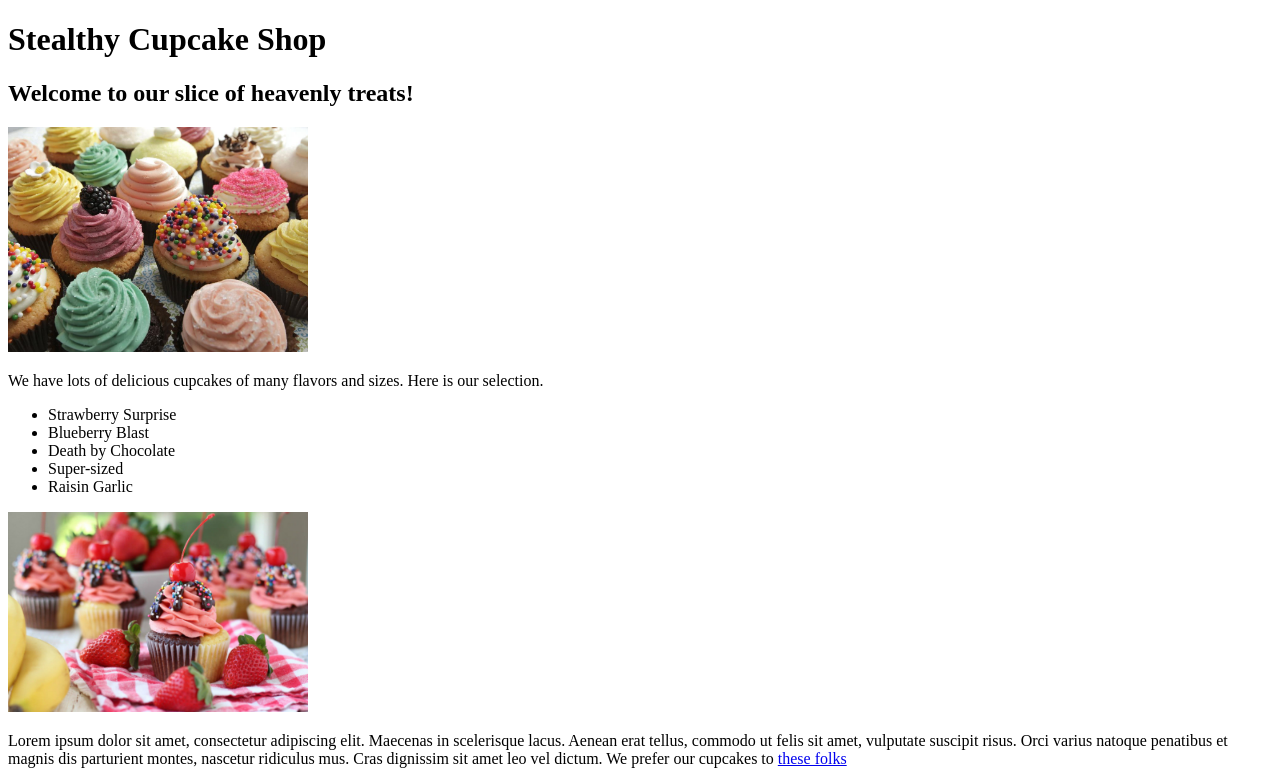
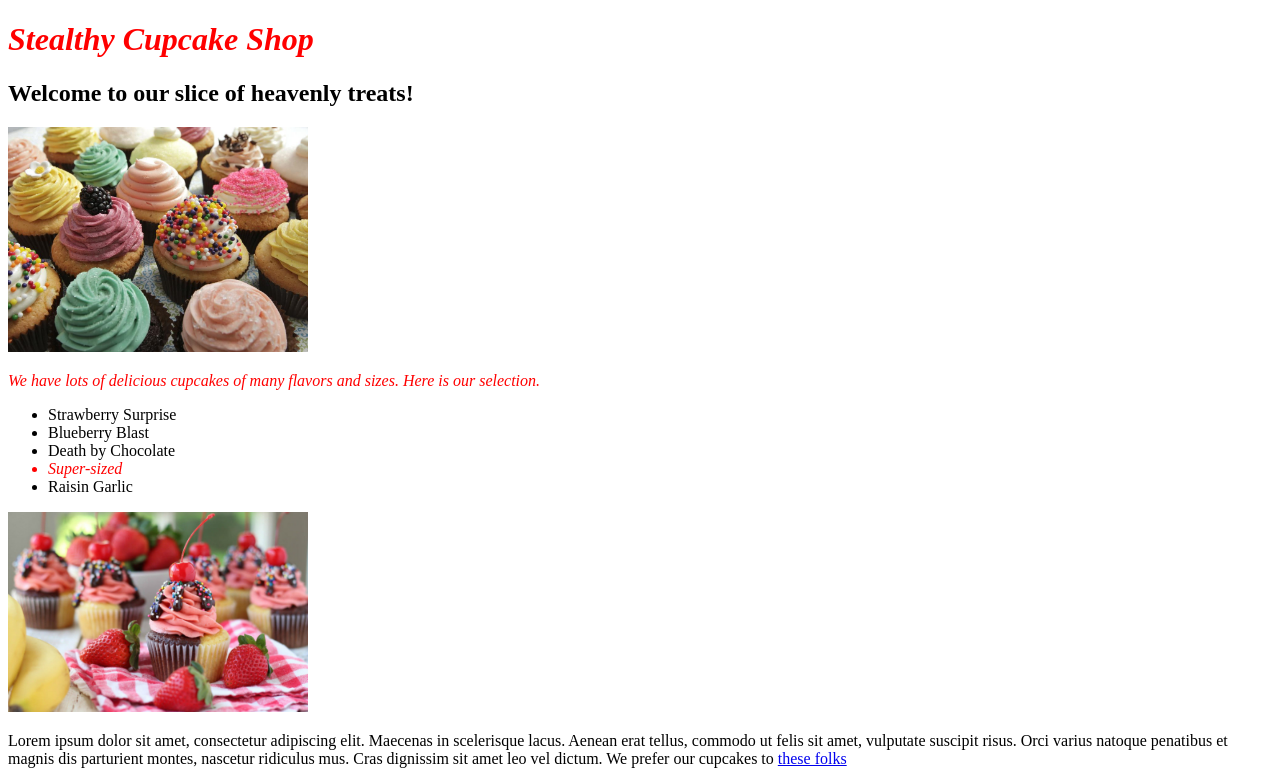
Before and after one commit to epangelinan/cupcake-shop, a plain HTML site: page index.html in a window 1280 px wide. Shown: the top 781 px of the page. Drawn offline with Linux system fonts and the light colour scheme.

Commit message:
add class called flashy, update style.css to make flashy class have red color and be in italics

```diff
--- a/css/styles.css
+++ b/css/styles.css
@@ -1,3 +1,8 @@
 img {
   width: 300px;
 }
+
+.flashy {
+  color: red;
+  font-style: italic;
+}
--- a/index.html
+++ b/index.html
@@ -5,16 +5,16 @@
     <title>Stealthy Cupcake Shop</title>
   </head>
   <body>
-    <h1>Stealthy Cupcake Shop</h1>
+    <h1 class="flashy">Stealthy Cupcake Shop</h1>
     <h2>Welcome to our slice of heavenly treats!</h2>
     <img src="img/cupcake1.jpg" alt="picture of colorful cupcakes">
     <br>
-    <p>We have lots of delicious cupcakes of many flavors and sizes.  Here is our selection.</p>
+    <p class="flashy">We have lots of delicious cupcakes of many flavors and sizes.  Here is our selection.</p>
     <ul>
       <li>Strawberry Surprise</li>
       <li>Blueberry Blast</li>
       <li>Death by Chocolate</li>
-      <li>Super-sized</li>
+      <li class="flashy">Super-sized</li>
       <li>Raisin Garlic</li>
     </ul>
 
```
